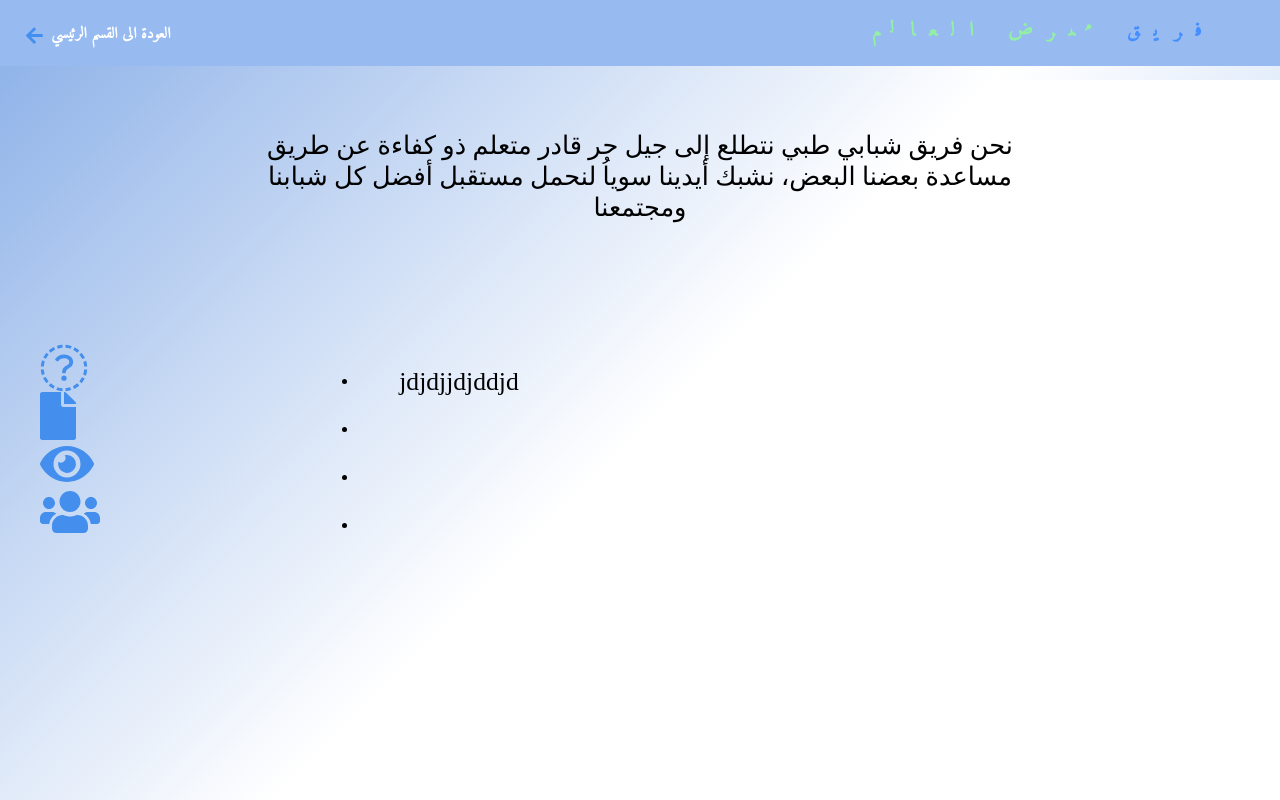
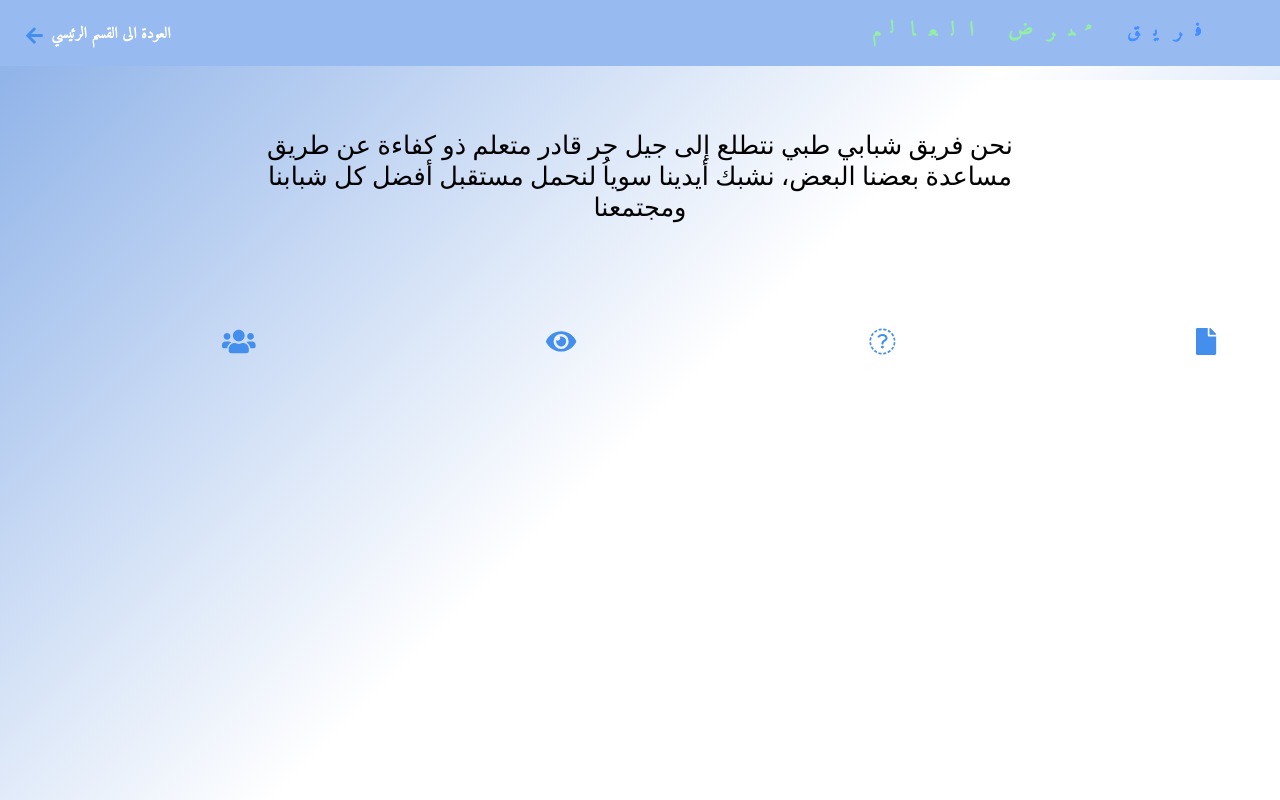
Before and after one commit to yaqootturman/nurse-of-the-world, a React (Create React App) app in the folder client/: page /home/details-about-us in a window 1280 px wide. Shown: the top 800 px of the page. Built offline with nearby package versions, Linux system fonts and the light colour scheme; a web font is replaced by a local one.

Commit message:
Remove all style fuctions

```diff
--- a/client/src/Components/ChangeableComponents/FirstUISection/MainPageForFirstSection/FirstDivMainPage.js
+++ b/client/src/Components/ChangeableComponents/FirstUISection/MainPageForFirstSection/FirstDivMainPage.js
@@ -1,5 +1,4 @@
-import React ,{useRef, useEffect} from 'react';
-import {TweenMax,Power3} from 'gsap';
+import React from 'react';
 import SecondaryHeader from '../../SecondaryHeader/SecondaryHeader'
 import Footer from '../../../FixedComponents/Footer/Footer';
 import "./firstdivmainpage.css";
@@ -9,82 +8,65 @@ function FirstDivMainPage(){
     window.scroll({
         top: 0,
       });
-        let words= useRef(null);
-        let listFour = useRef(null);
-        let listOne = useRef(null);
-        let listTwo = useRef(null);
-        let listThree = useRef(null);
-
-
-        useEffect(()=>{
-            TweenMax.to(
-                words,
-                .8,
-                {
-                    ease: Power3.easeInOut,
-                    delay: 2.4,
-                    opacity: 1
-                }
-            )
-            TweenMax.to(
-                listOne,
-                .8,
-                {
-                    ease: Power3.easeInOut,
-                    delay: 3.4,
-                    opacity: 1
-                }
-            )
-            TweenMax.to(
-                listTwo,
-                .8,
-                {
-                    ease: Power3.easeOut,
-                    delay: 3.2,
-                    opacity: 1
-                }
-            )
-            TweenMax.to(
-                listThree,
-                .8,
-                {
-                    ease: Power3.easeInOut,
-                    delay: 3,
-                    opacity: 1
-                }
-            )
-            TweenMax.to(
-                listFour,
-                .8,
-                {
-                    ease: Power3.easeInOut,
-                    delay: 2.8,
-                    opacity: 1
-                }
-            )
-        }, [])
     return(
         <>
         <SecondaryHeader></SecondaryHeader>
+        <div className="all-p">
             <div className="div-second">
-        <div class="para">
-            <p ref={el => (words = el)} >نحن فريق شبابي طبي نتطلع إلى جيل حر قادر متعلم ذو كفاءة عن طريق مساعدة بعضنا
+                <div class="main-section">
+                     <p>نحن فريق شبابي طبي نتطلع إلى جيل حر قادر متعلم ذو كفاءة عن طريق مساعدة بعضنا
                     البعض، نشبك أيدينا سوياُ لنحمل مستقبل أفضل كل شبابنا ومجتمعنا</p>
                 </div>
                 <div className="icons">
-        <ul>
-            <li ref={el => (listOne = el)}><a href="https://www.google.com/" target="_blank"  title="الأهداف"><i class="fas fa-bullseye-arrow fa-3x"></i> </a></li>
-            <li ref={el => (listTwo = el)}><a href="https://www.google.com/" target="_blank" title="القيم"><i class="fas fa-file fa-3x"></i></a></li>
-            <li ref={el => (listThree = el)}><a href="https://www.google.com/"  target="_blank"  title="رؤية الفريق ومهامه"><i class="fas fa-eye fa-3x"></i></a></li>
-            <li ref={el => (listFour = el)}><a href="https://www.google.com/" target="_blank"  title="من نحن؟"> <i class="fas fa-users fa-3x"></i></a></li>
+                    <div className="first-icon">
+                            <a className="hover1" title="من نحن؟">
+                            <i class="fas fa-users fa-3x"></i>
+                                <h1>فريق شبابي طبي تأسس في أكتوبر 2017 نتطلع إلى تطوير المعرفة العلمية والكفاءة العملية
+                    والتنمية لدى طلبة الجامعات ونشر الوعي الصحي في المجتمع</h1>
+                            </a>
 
-        </ul>
-        <div className="first-icon">
-            <p>jdjdjjdjddjd</p>
+                    </div>
+                    <div className="second-icon">
+                           <a className="hover2" title="رؤية الفريق" >
+                           <i class="fas fa-eye fa-3x"></i>
+                                <h1>
+                                    مجتمع معرفي يتبنى الحوار ويقدر العلم والصحة وله دور فعّال في تمكين الشباب وتحفيزهم
+                                </h1>
+                            </a>
+
+                    </div>
+                    <div className="third-icon">
+                        <a className="hover3" title="القيم">
+                        <i className="fas fa-bullseye-arrow fa-3x"></i>
+                        <h1>
+                                    <li> الحوار وإنتاج المعرفة</li>
+                                    <li>تقدير قيمة العمل بروح الزمالة وتثمين الانتاج</li>
+                                    <li> الابداع والابتكار</li>
+                                    <li>  الاعتمادية والكفاءة</li>
+                                    <li>القيادة المشتركة </li>
+
+                        </h1>
+                        </a>
+
+                        </div>
+                    <div className="fourth-icon">
+                            <a className="hover4" title="أهداف الفريق">
+                            <i class="fas fa-file fa-3x"></i>
+                            <h1>
+                                    <li>تحفيز مشاركة الشباب في المجتمع</li>
+                                    <li>زيادة وتحسين المعرفة العلمية والمهنية لدى طلبة الجامعات</li>
+                                    <li>نشر الوعي الصحي واالجتماعي في المجتمع</li>
+                                    <li>تمكين أدوار الشباب عن طريق دمجهم في برامج وفعاليات ضمن المجتمع</li>
+                                    <li>توسيع الفريق وزيادة قدراته وإمكانياته</li>
+                            </h1>
+                            </a>
+
+                    </div>
+
+
             </div>
 
         </div>
-
      </div>
     <Footer></Footer>
     </>
```
Lines whose indentation alone changed are shown as unchanged.
